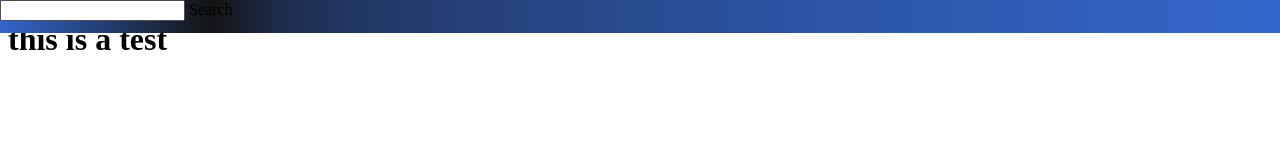
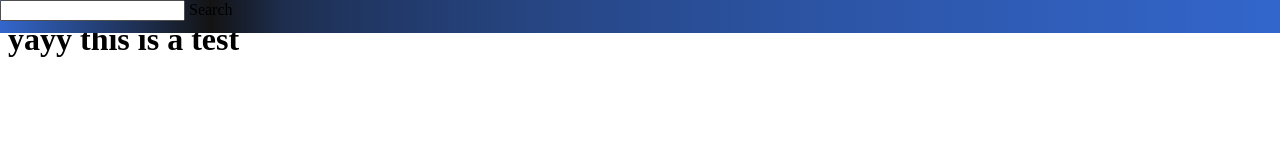
Before and after one commit to Jonahthatman/Test, a plain HTML site: page index.html in a window 1280 px wide. Drawn offline with Linux system fonts and the light colour scheme.

Commit message:
Update index.html

```diff
--- a/index.html
+++ b/index.html
@@ -8,7 +8,7 @@
     <link rel="stylesheet" href="style.css">
 </head>
 <body>
-    <h1>this is a test</h1>
+    <h1>yayy this is a test</h1>
     <div class="search">
         <label>
           <input type="search" />
```
